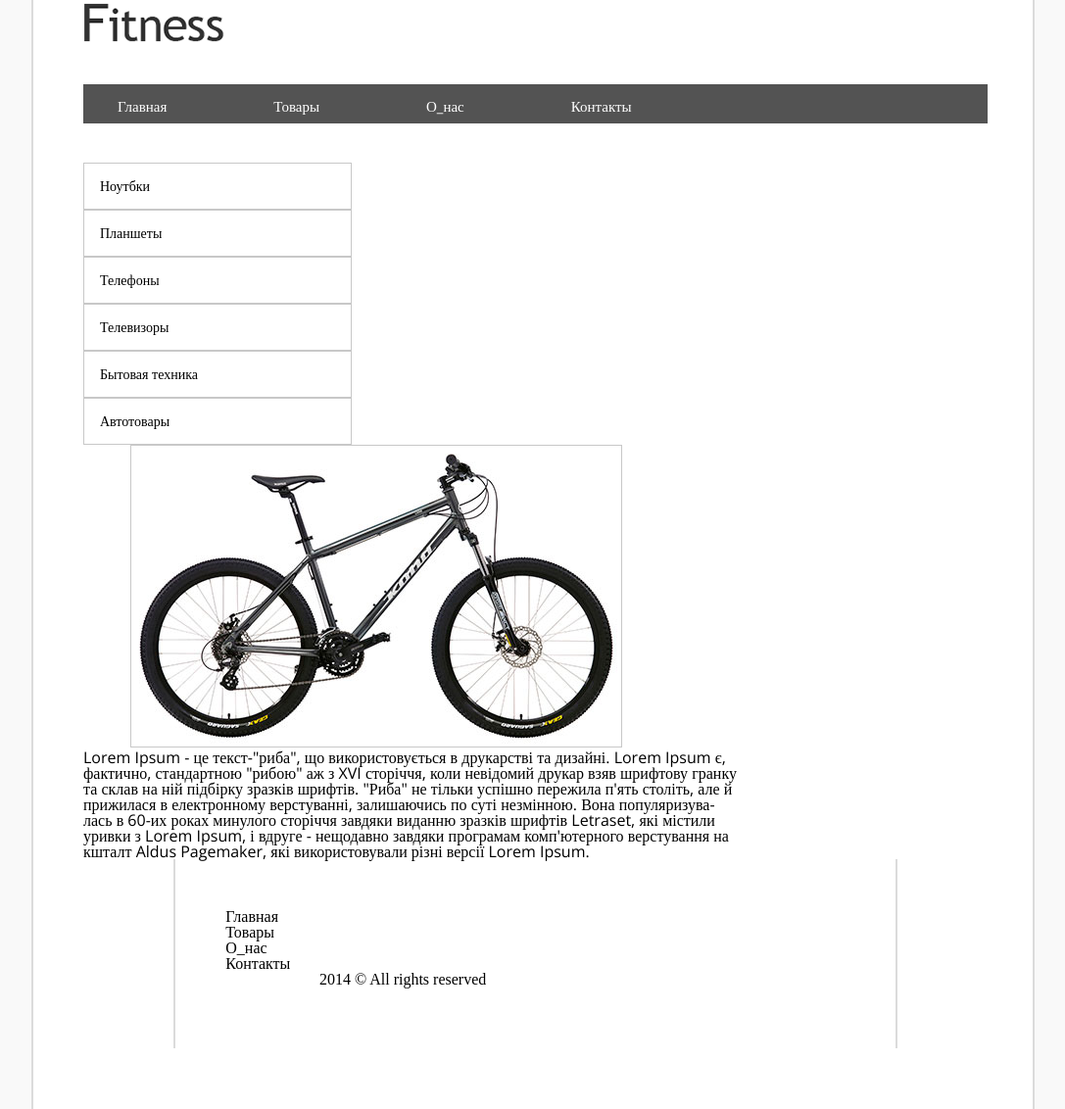
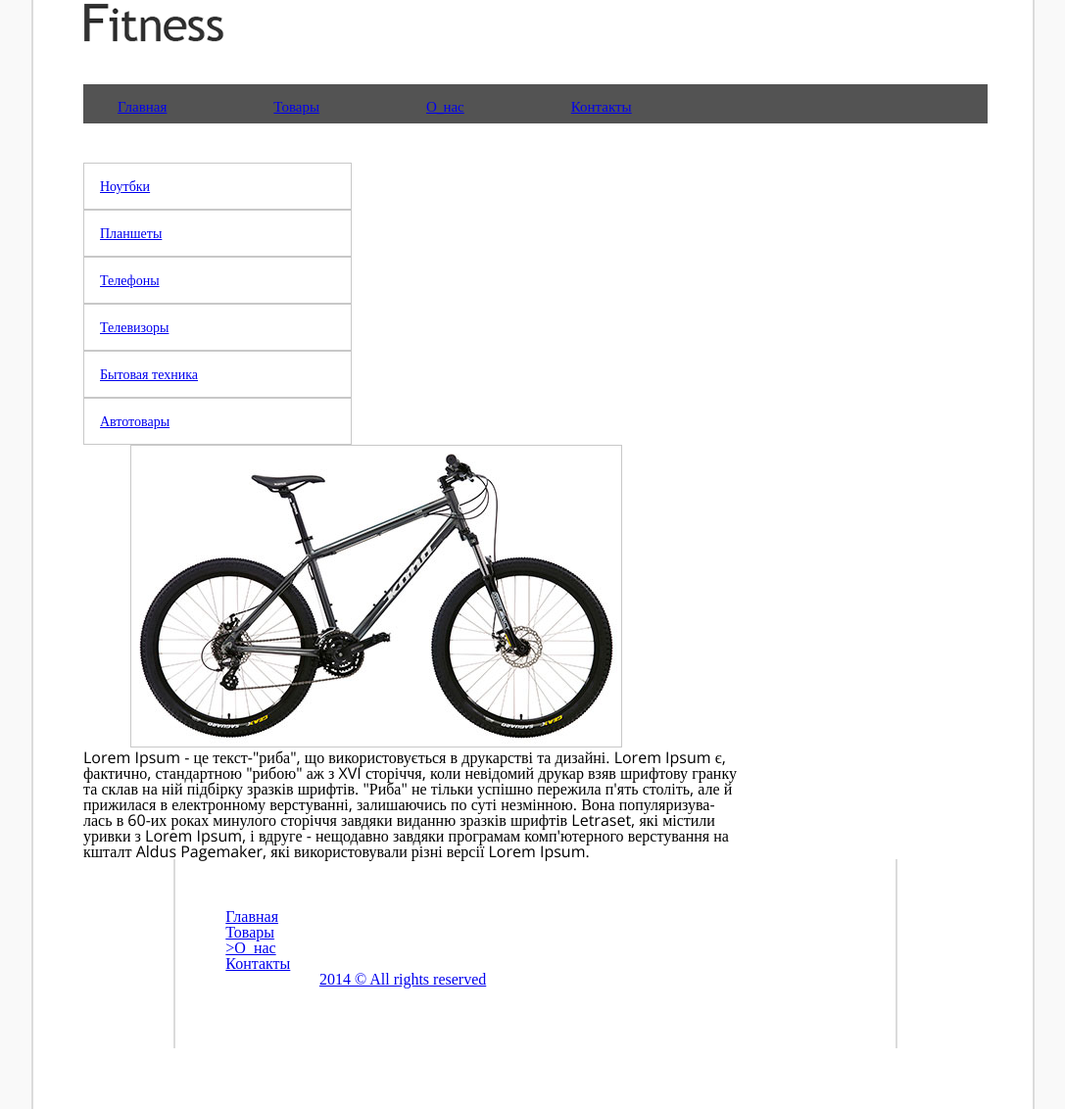
Before and after one commit to KrivoshejaIvan/homework3, a plain HTML site: page www/index.html in a window 1280 px wide. Shown: the part 48-1180 px from the top of the page at 98% size, without its empty margins (96-1183 px from the left). Drawn offline with nearby package versions, Linux system fonts and the light colour scheme.

Commit message:
Update index.html

```diff
--- a/www/index.html
+++ b/www/index.html
@@ -13,22 +13,22 @@
                 <img class="logo" src="img/logo.png" alt="logo">
                 <div class="menu_block">
                     <ul>
-                        <li>Главная</li>
-                        <li>Товары</li>
-                        <li>О_нас</li>
-                        <li>Контакты</li>
+                        <li><a href="#">Главная</a></li>
+                        <li><a href="#">Товары</a></li>
+                        <li><a href="#">О_нас</a></li>
+                        <li><a href="#">Контакты</a></li>
                     </ul>
                 </div>
             </div>
             <div class="container">
                 <div class="left_menu">
                     <ul>
-                        <li>Ноутбки</li>
-                        <li>Планшеты</li>
-                        <li>Телефоны</li>
-                        <li>Телевизоры</li>
-                        <li>Бытовая техника</li>
-                        <li>Автотовары</li>
+                        <li><a href="#">Ноутбки</a></li>
+                        <li><a href="#">Планшеты</a></li>
+                        <li><a href="#">Телефоны</a></li>
+                        <li><a href="#">Телевизоры</a></li>
+                        <li><a href="#">Бытовая техника</a></li>
+                        <li><a href="#">Автотовары</a></li>
                     </ul>
                 </div>
                 <div class="content">
@@ -46,11 +46,11 @@
             </div>
             <div class="footer">
                 <ul>
-                    <li>Главная</li>
-                    <li>Товары</li>
-                    <li>О_нас</li>
-                    <li>Контакты</li>
-                    <li class="active">2014 &copy; All rights reserved</li>
+                    <li><a href="#">Главная</a></li>
+                    <li><a href="#">Товары</a></li>
+                    <li></li><a href="#">>О_нас</a></li>
+                    <li><a href="#">Контакты</a></li>
+                    <li class="active"><a href="#">2014 &copy; All rights reserved</a></li>
                 </ul>
             </div>
         </div>
```
